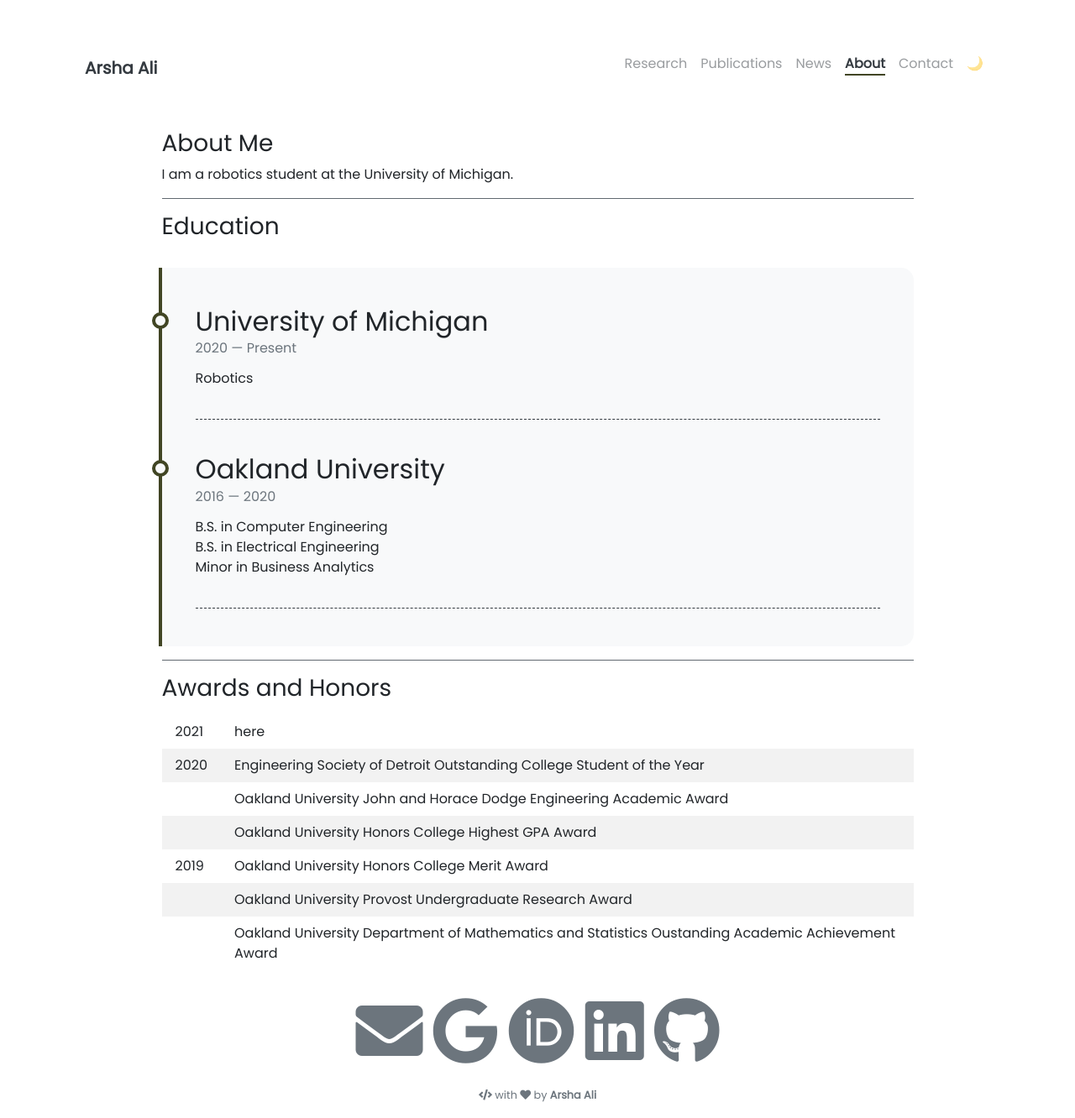
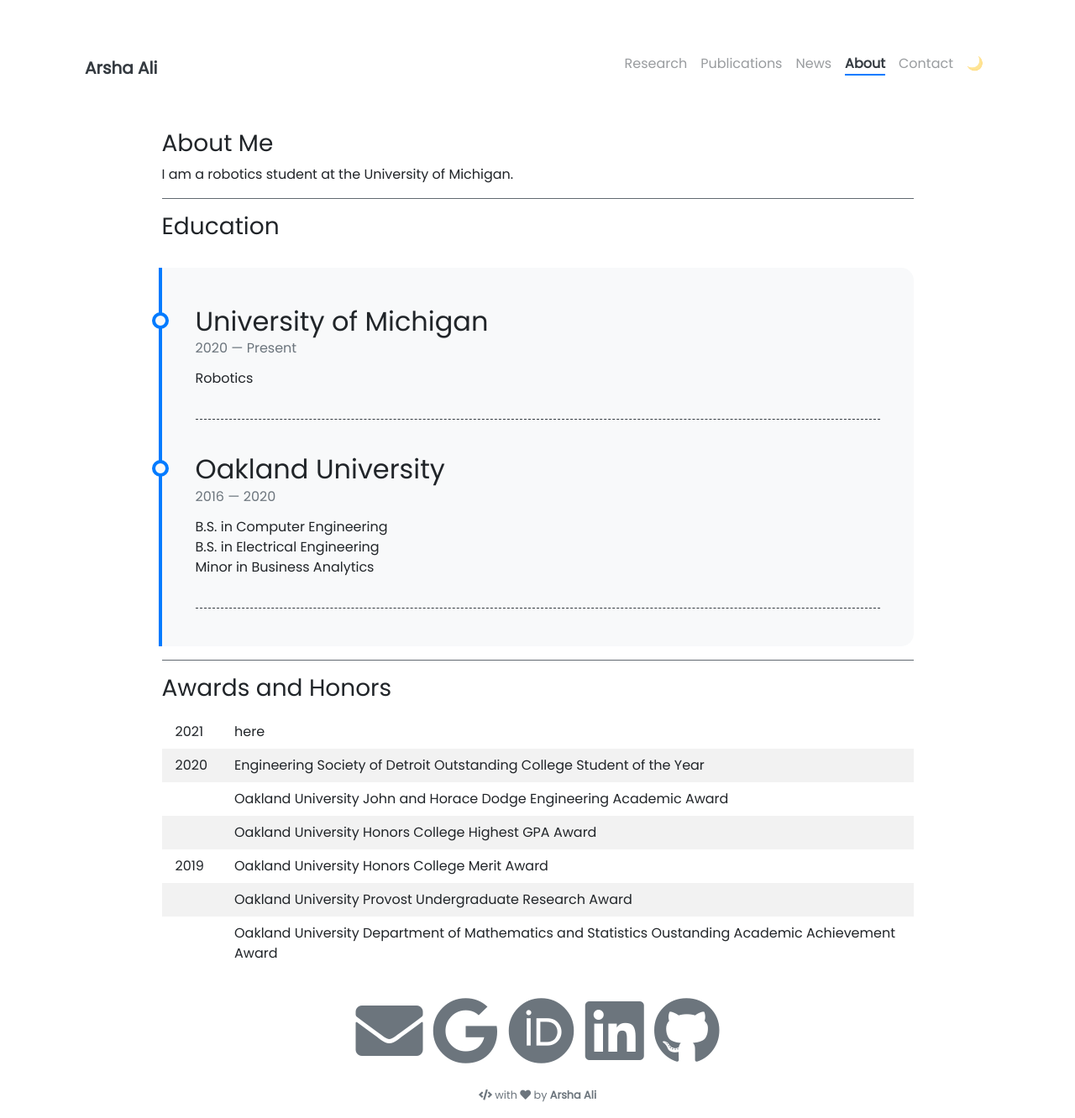
Before and after one commit to arshaali/arshaali.github.io, a Jekyll site: the page built from pages/about.md, in a window 1280 px wide and 1332 px high. Shown: the whole window at 84% size. Built offline with Jekyll 4.4.1, drawn with Linux system fonts in a browser that asks for light colours; nearby versions of some CDN libraries.

Commit message:
Update style.css

```diff
--- a/assets/css/style.css
+++ b/assets/css/style.css
@@ -293,7 +293,7 @@ body {
   margin-top: -6px;
 }
 .post .tag:hover {
-  background-color: #414524;
+  background-color: #007bff;
   color: white !important;
 }
 .post footer {
@@ -336,7 +336,7 @@ body {
 }
 .post
   a:not(.btn):not([class^="carousel-"]):not([class^="list-"]):not(.no-underline):hover {
-  color: #414524;
+  color: #007bff;
 }
 .post
   a:not(.btn):not([class^="carousel-"]):not([class^="list-"]):not(.no-underline)::after {
@@ -345,7 +345,7 @@ body {
   height: 0.15em;
   margin-top: -0.15em;
   width: 0;
-  background: #414524;
+  background: #007bff;
   transition: width 0.35s;
 }
 .post
@@ -375,7 +375,7 @@ body {
   padding: 0.2em 0.65em;
 }
 .post blockquote {
-  border-left: 0.25em solid #414524;
+  border-left: 0.25em solid #007bff;
   color: #6c757d;
   padding: 0 1em;
 }
@@ -394,7 +394,7 @@ body {
   padding-bottom: 12px;
   font-weight: 500;
   text-align: left;
-  background-color: #414524;
+  background-color: #007bff;
   color: white;
 }
 .post table:not(.highlight) tr:nth-child(even) {
@@ -455,7 +455,7 @@ body {
   content: "";
   display: block;
   height: 0.15em;
-  background: #414524;
+  background: #007bff;
 }
 
 .nav-link::after,
@@ -505,7 +505,7 @@ body {
   content: "";
   width: 4px;
   height: 100%;
-  background-color: #414524;
+  background-color: #007bff;
   position: absolute;
   left: -4px;
   top: 0;
@@ -518,7 +518,7 @@ body {
   width: 20px;
   height: 20px;
   border-radius: 50%;
-  border: 4px solid #414524;
+  border: 4px solid #007bff;
   background-color: #f8f9fa;
   position: absolute;
   left: -12px;
```
